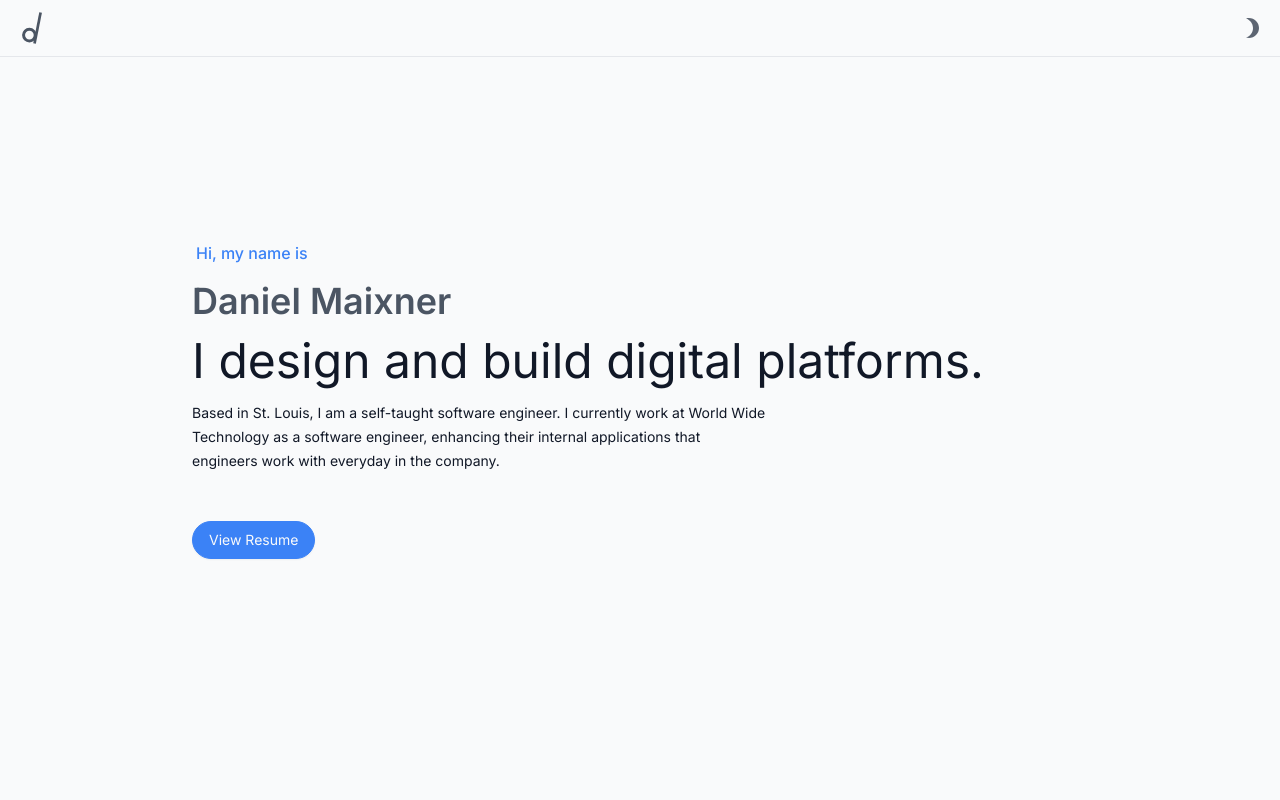
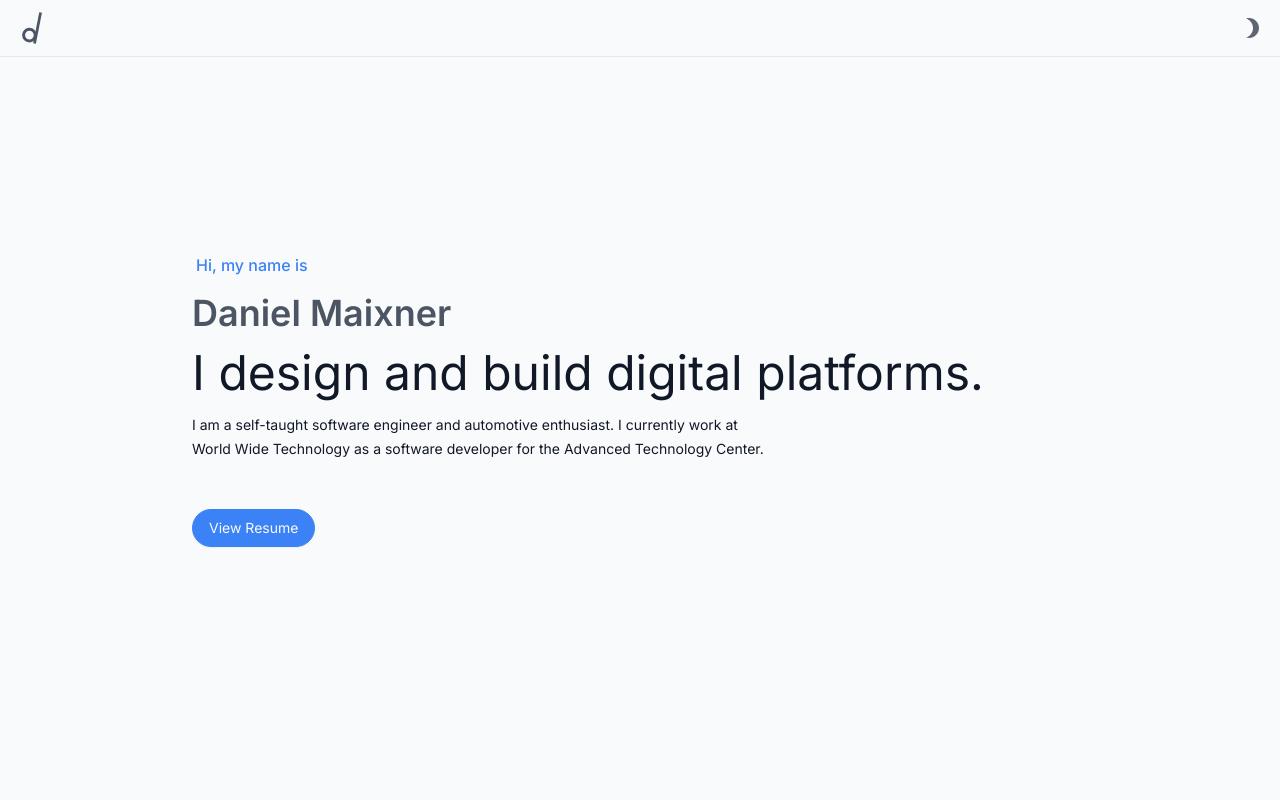
Before and after one commit to dmaixner93/online_resume, a React (Create React App) app: page / in a window 1280 px wide. Shown: the top 800 px of the page. Built offline with nearby package versions, Linux system fonts and the light colour scheme.

Commit message:
Update react and deps

```diff
--- a/src/AboutMe.js
+++ b/src/AboutMe.js
@@ -6,8 +6,7 @@ const AboutMe = () => {
     <div className="text-gray-600 dark:text-gray-300 w-full h-auto flex">
       <div className="leading-6 w-3/5 text-left">
         <p>
-          I am eager to begin using my
-          education and skills in software development to take an even more hands-on approach. I am passionate about creating and building technology people interact with every day. I strive to build applications that provide an exceptional user experience.
+          I am eager to begin using my education and skills in software development to take an even more hands-on approach. I am passionate about creating and building technology people interact with every day. I strive to build applications that provide an exceptional user experience.
         </p>
         <br />
         <p>Some of my skills include:</p>
--- a/src/Button.js
+++ b/src/Button.js
@@ -3,7 +3,7 @@ const Button = props => {
     <button
       data-glow
       onClick={e => e.preventDefault()}
-      className="px-4 py-2 text-sm border rounded-full text-gray-50 bg-blue-500 shadow-sm dark:text-gray-900 dark:bg-blue-300 dark:border-blue-300 border-blue-500 hover:opacity-80 focus:outline-none">
+      className="px-4 py-2 text-sm border rounded-full text-gray-50 bg-blue-500 shadow-sm dark:text-gray-900 dark:bg-blue-300 dark:border-blue-300 border-blue-500 focus:outline-none">
       View Resume
     </button>
   )
--- a/src/Introduction.js
+++ b/src/Introduction.js
@@ -8,7 +8,7 @@ const Introduction = () => {
       <h1 className="text-4xl text-gray-600 dark:text-gray-100 font-semibold">Daniel Maixner</h1>
       <p className="text-5xl">I design and build digital platforms.</p>
       <p className="leading-6 max-w-xl">
-      Based in St. Louis, I am a self-taught software engineer. I currently work at World Wide Technology as a software engineer, enhancing their internal applications that engineers work with everyday in the company.
+        I am a self-taught software engineer and automotive enthusiast. I currently work at World Wide Technology as a software developer for the Advanced Technology Center.
       </p>
       <Spacer height={4} />
       <Button />
```
Also changed, not shown: 1 other file (tests, documents, lock files or other folders).
